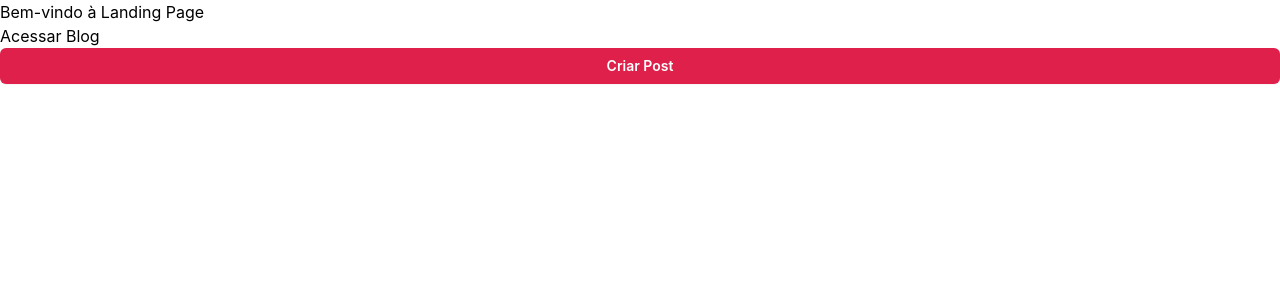
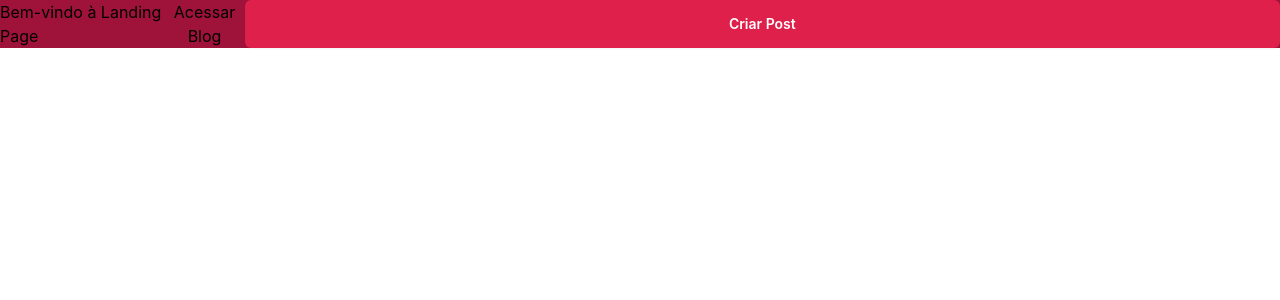
Before and after one commit to marialeonel/Certificadora_Identitaria_BonsFluidos, a React (Vite) app in the folder frontend/: page / in a window 1280 px wide. Shown: the top 300 px of the page. Built offline with nearby package versions, Linux system fonts and the light colour scheme.

Commit message:
começo da home
quero puxar o código novo k

```diff
--- a/frontend/src/pages/home/Home.jsx
+++ b/frontend/src/pages/home/Home.jsx
@@ -12,7 +12,7 @@ function Home() {
   }
 
   return (
-    <div>
+    <div className='flex bg-rose-800 w-full max-h-full'>
       <h1>Bem-vindo à Landing Page</h1>
       <button onClick={() => navigate('/blog')}>Acessar Blog</button>
       <Button onClick={() => setModalIsOpen(true)}>Criar Post</Button>
```
